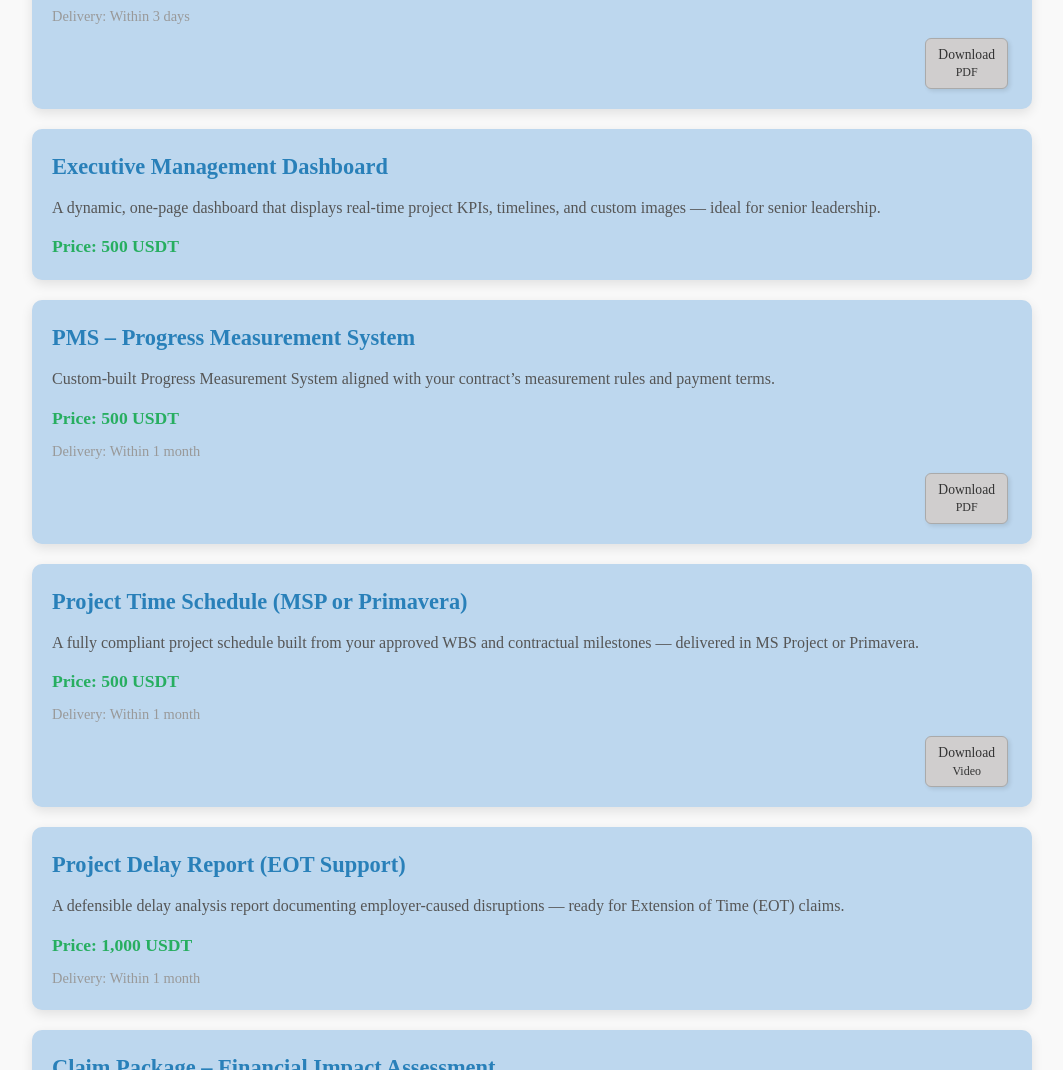
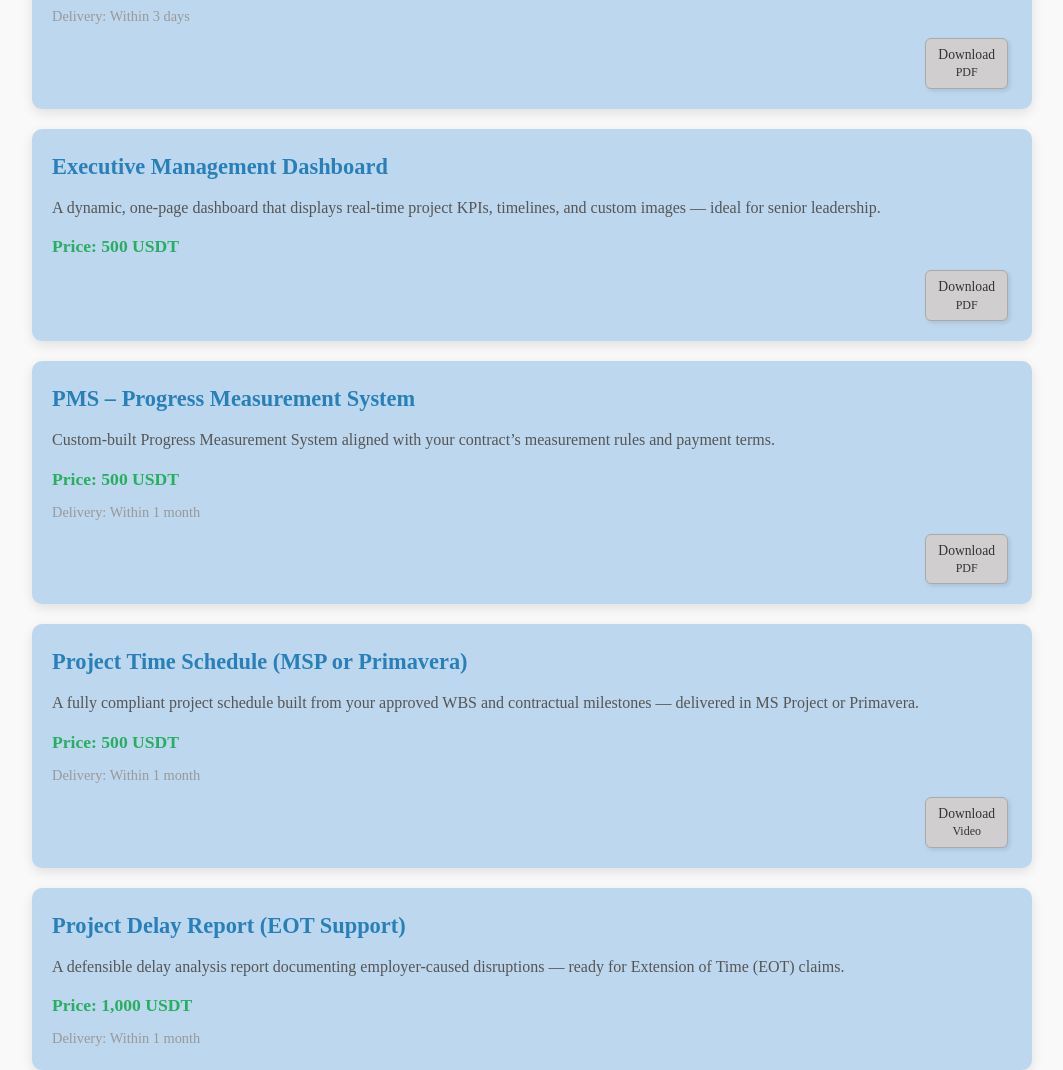
Before and after one commit to sbmousavices/sbmousavices.github.io, a plain HTML site: page index.html in a window 1280 px wide. Shown: the part 1625-2695 px from the top of the page, without its empty margins (108-1171 px from the left). Drawn offline with Linux system fonts and the light colour scheme.

Commit message:
Update index.html

```diff
--- a/index.html
+++ b/index.html
@@ -122,7 +122,7 @@
       background: #BDD7EE;
       border-radius: 10px;
       padding: 20px;
-      box-shadow: 0 4px 12px rgba(0,0,0,0.1); /* سایه قوی‌تر */
+      box-shadow: 0 4px 12px rgba(0,0,0,0.1);
     }
     .product h2 {
       color: #2980b9;
@@ -351,11 +351,17 @@
         </div>
       </div>
 
-      <!-- Product 6 -->
+      <!-- ✅ Product 6: Executive Management Dashboard (NEW PDF) -->
       <div class="product">
         <h2>Executive Management Dashboard</h2>
         <p>A dynamic, one-page dashboard that displays real-time project KPIs, timelines, and custom images — ideal for senior leadership.</p>
         <div class="price">Price: 500 USDT</div>
+        <div style="text-align: right; margin-top: 10px;">
+          <a href="https://raw.githubusercontent.com/sbmousavices/Industrial-Tools/refs/heads/main/Management_Dashboard.pdf"
+             class="download-btn" target="_blank" download="Management_Dashboard.pdf">
+            Download<span>PDF</span>
+          </a>
+        </div>
       </div>
 
       <!-- Product 7: PMS -->
```
